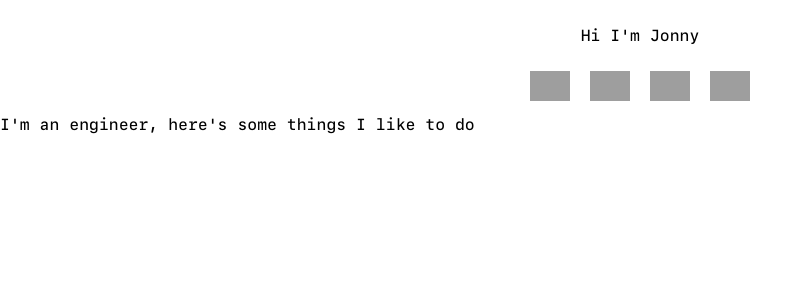
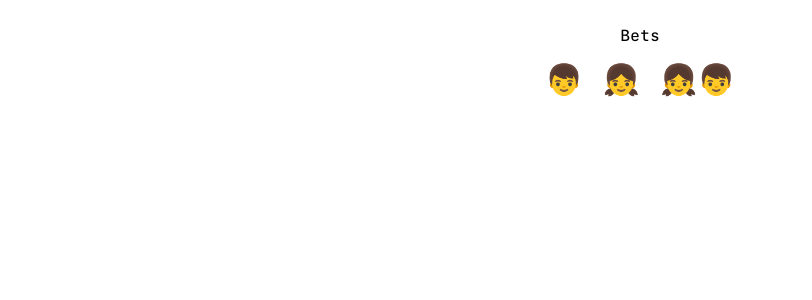
Before and after one commit to jonnyacl/me, a React (Create React App) app: page /bets in a window 1280 px wide. Shown: the top 300 px of the page, without its empty margins (0-812 px from the left). Built offline with nearby package versions, Linux system fonts and the light colour scheme; grey boxes are pictures that could not be loaded.

Commit message:
Add some bet thing lol

```diff
--- a/package.json
+++ b/package.json
@@ -7,9 +7,10 @@
   "version": "0.1.0",
   "private": true,
   "dependencies": {
+    "firebase": "^10.3.0",
     "react": "^18.2.0",
     "react-dom": "^17.0.2",
-    "react-router-dom": "^6.10.0",
+    "react-router-dom": "^6.15.0",
     "react-scripts": "4.0.3",
     "styled-components": "^5.3.9"
   },
--- a/src/components/header/Header.style.tsx
+++ b/src/components/header/Header.style.tsx
@@ -4,6 +4,7 @@ export const StyledHeader = styled.header`
   position: sticky;
   top: 0;
   background-color: white;
+  text-align: center;
   a {
     img {
       width: 40px;
@@ -13,6 +14,16 @@ export const StyledHeader = styled.header`
 
     img:hover {
       transform: scale(1.3);
+    }
+  }
+  span {
+    font-size: 30px;
+    padding: 10px;
+    transition: all 0.17s ease-in-out;
+    cursor: pointer;
+    &:hover {
+      transform: scale(1.3);
+      font-size: 50px;
     }
   }
 `;
@@ -36,3 +47,7 @@ export const ScrollingHeader = styled.div<{ isScrolling: boolean }>(
     `;
   }
 );
+
+export const BetText = styled.div`
+  font-size: 12px;
+`;
--- a/src/components/header/Header.tsx
+++ b/src/components/header/Header.tsx
@@ -6,7 +6,7 @@ export const Header = () => {
   return (
     <StyledHeader>
       <ScrollingHeader isScrolling={isScrollingDown}>
-        <p>Hi I'm Jonny</p>
+        <p>Hi my name is Jonny</p>
         <a href='https://github.com/jonnyacl' rel='noreferrer' target='_blank'>
           <img
             src='https://github.githubassets.com/images/modules/logos_page/GitHub-Mark.png'
--- /dev/null
+++ b/src/config.ts
@@ -0,0 +1,19 @@
+// Import the functions you need from the SDKs you need
+import { initializeApp } from 'firebase/app';
+// TODO: Add SDKs for Firebase products that you want to use
+// https://firebase.google.com/docs/web/setup#available-libraries
+
+// Your web app's Firebase configuration
+// For Firebase JS SDK v7.20.0 and later, measurementId is optional
+const firebaseConfig = {
+  apiKey: 'AIzaSyA2ZS2crQUmwf3FNjSksnQDlnNHvfbJ8G8',
+  authDomain: 'mynameisme-82209.firebaseapp.com',
+  projectId: 'mynameisme-82209',
+  storageBucket: 'mynameisme-82209.appspot.com',
+  messagingSenderId: '260112183468',
+  appId: '1:260112183468:web:2de053e906fc381818ef09',
+  measurementId: 'G-QDZZPVVJ3X',
+};
+
+// Initialize Firebase
+export const app = initializeApp(firebaseConfig);
--- /dev/null
+++ b/src/screens/Bets.tsx
@@ -0,0 +1,79 @@
+import { useState } from 'react';
+import {
+  BetText,
+  ScrollingHeader,
+  StyledHeader,
+} from '../components/header/Header.style';
+import useScrollScale from '../hooks/useScrollScale';
+import { getFirestore, collection, setDoc, doc } from 'firebase/firestore';
+import { app } from '../config';
+
+const db = getFirestore(app);
+const betsCollection = collection(db, 'bets');
+
+export const Bets = () => {
+  const { isScrollingDown } = useScrollScale();
+  const [betText, setBetText] = useState<string | undefined>(undefined);
+  const [bet, setBet] = useState<string | undefined>(undefined);
+  const [name, setName] = useState<string>('');
+  const [error, setError] = useState('');
+  const [success, setSuccess] = useState('');
+  const onSubmit = () => {
+    setError('');
+    setSuccess('');
+    if (!name) {
+      setError('Please enter your name');
+    }
+    setDoc(doc(betsCollection, name), {
+      bet,
+    }).then(() => {
+      setSuccess(`Thank you ${name}, you voted for ${bet}`);
+    });
+  };
+  return (
+    <StyledHeader>
+      <ScrollingHeader isScrolling={isScrollingDown}>
+        <p>Bets</p>
+        <span
+          onMouseOver={() => setBetText('boy')}
+          onClick={() => setBet('boy')}
+          onMouseLeave={() => setBetText(undefined)}
+        >
+          👦
+        </span>
+        <span
+          onMouseOver={() => setBetText('girl')}
+          onClick={() => setBet('girl')}
+          onMouseLeave={() => setBetText(undefined)}
+        >
+          👧
+        </span>
+        <span
+          onMouseOver={() => setBetText('twins!!')}
+          onClick={() => setBet('twins')}
+          onMouseLeave={() => setBetText(undefined)}
+        >
+          👧👦
+        </span>
+      </ScrollingHeader>
+      <p />
+      <BetText>{betText}</BetText>
+      <p />
+      {bet && (
+        <div>
+          {bet}
+          <div>Enter your name</div>
+          <input
+            onChange={(e) => {
+              setError('');
+              setName(e.target.value);
+            }}
+          ></input>
+          <button onClick={onSubmit}>Submit</button>
+        </div>
+      )}
+      {error}
+      {success}
+    </StyledHeader>
+  );
+};
--- a/src/screens/Me.tsx
+++ b/src/screens/Me.tsx
@@ -1,11 +1,23 @@
+import { Routes, Route, BrowserRouter } from 'react-router-dom';
 import { Header } from '../components/header';
+import { Bets } from './Bets';
 
 export const Me = () => {
   return (
-    <div>
-      <Header />
-      I'm an engineer, here's some things I like to do
-    </div>
+    <BrowserRouter basename='/'>
+      <Routes>
+        <Route
+          path='/'
+          element={
+            <>
+              <Header />
+              I'm an engineer, here's some things I like to do
+            </>
+          }
+        />
+        <Route path='/bets' element={<Bets />} />
+      </Routes>
+    </BrowserRouter>
   );
 };
 
```
Also changed, not shown: 1 other file (tests, documents, lock files or other folders).
